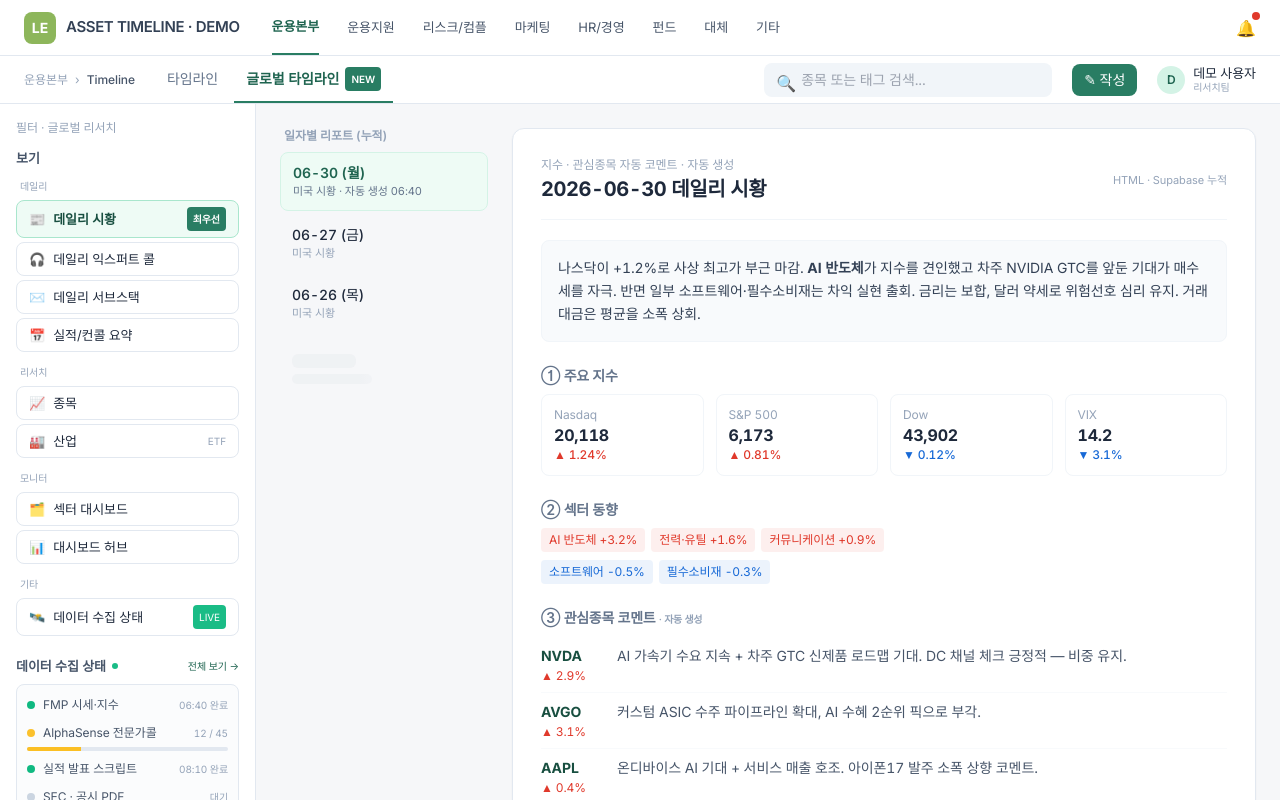
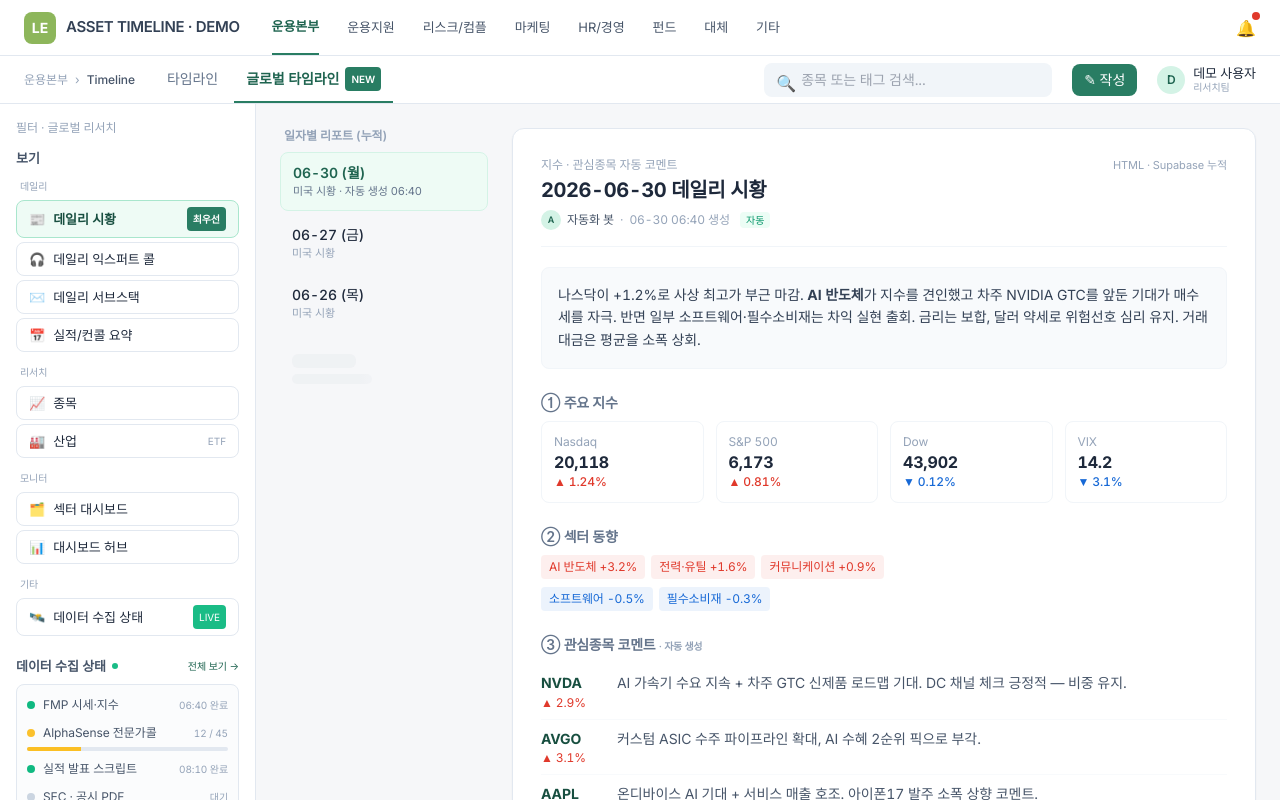
Before and after one commit to deepvaluekim-cmd/lifeinveinve, a plain HTML site: page index.html in a window 1280 px wide. Drawn offline with nearby package versions, Linux system fonts and the light colour scheme; a web font is replaced by a local one.

Commit message:
Deploy Global Timeline skeleton + dev docs (demo)

```diff
--- a/index.html
+++ b/index.html
@@ -337,7 +337,7 @@ function renderDaily(){renderDateList();const r=reports[curDate];const meta={mar
     const cards=r.sub.map((s,i)=>`<div class="rounded-lg border ${s.open?'border-brand-200 bg-brand-50/40':'border-slate-100'} p-4 mb-3"><div onclick="dToggle(${i})" class="flex items-center justify-between cursor-pointer"><div class="text-sm font-semibold">${s.title}</div><div class="flex items-center gap-2"><span class="text-[11px] text-slate-400">${s.a}</span><span class="text-slate-400 text-xs">${s.open?'▲':'▼'}</span></div></div><p class="text-sm text-slate-600 mt-1 mb-2">${s.sum}</p><div class="flex gap-1">${s.tags.map(t=>`<span class="tag">${t}</span>`).join('')}</div>${s.open&&s.detail?`<ul class="list-disc pl-5 space-y-1.5 text-sm text-slate-600 mt-3 pt-3 border-t border-slate-100">${s.detail.map(d=>`<li>${d}</li>`).join('')}</ul>`:''}</div>`).join('');
     inner=`<div class="flex justify-end mb-3"><button onclick="dAdd()" class="text-xs bg-brand-500 hover:bg-brand-600 text-white px-3 py-1.5 rounded-lg">✎ 글 추가</button></div>${cards}`;
   }
-  document.getElementById('daily-card').innerHTML=`<div class="flex items-center justify-between border-b border-slate-100 pb-4 mb-5"><div><div class="text-xs text-slate-400">${meta[1]} · 자동 생성</div><h2 class="text-xl font-bold mt-0.5">2026-${curDate} ${meta[0]}</h2></div><span class="text-[11px] text-slate-400">HTML · Supabase 누적</span></div>${inner}`;}
+  document.getElementById('daily-card').innerHTML=`<div class="border-b border-slate-100 pb-4 mb-5"><div class="flex items-center justify-between"><div class="text-xs text-slate-400">${meta[1]}</div><span class="text-[11px] text-slate-400">HTML · Supabase 누적</span></div><h2 class="text-xl font-bold mt-0.5">2026-${curDate} ${meta[0]}</h2><div class="flex items-center gap-1.5 text-xs text-slate-400 mt-1.5"><span class="w-5 h-5 rounded-full bg-brand-100 text-brand-600 grid place-items-center text-[9px] font-semibold">A</span><span class="font-medium text-slate-600">자동화 봇</span><span>·</span><span>${curDate} 06:40 생성</span><span class="ml-1 text-[10px] bg-emerald-50 text-emerald-600 px-1.5 rounded">자동</span></div></div>${inner}<div class="flex items-center gap-4 text-xs text-slate-400 border-t border-slate-100 pt-3 mt-6"><span class="cursor-pointer hover:text-up">🤍 0</span><span class="cursor-pointer hover:text-slate-600">💬 0</span><span class="cursor-pointer hover:text-slate-600">📎</span><span class="ml-auto cursor-pointer hover:text-brand-600">🔖</span><span class="cursor-pointer">↗</span></div>`;}
 function dToggle(i){const a=dailyType==='expert'?reports[curDate].exp:reports[curDate].sub;a[i].open=!a[i].open;renderDaily();}
 function dAdd(){if(dailyType==='expert'){const s=prompt('종목 · 소스 (예: NVDA · 데이터센터 채널)');if(!s||!s.trim())return;const sum=prompt('요약 한 줄');if(!sum||!sum.trim())return;const p=s.split('·');reports[curDate].exp.unshift({s:(p[0]||s).trim(),src:(p[1]||'직접 작성').trim(),sum:sum.trim(),detail:['직접 작성한 콜 노트.'],open:true});}else{const t=prompt('글 제목');if(!t||!t.trim())return;const sum=prompt('요약');if(!sum||!sum.trim())return;reports[curDate].sub.unshift({a:'나',title:t.trim(),sum:sum.trim(),tags:['#직접작성'],detail:['직접 작성한 노트.'],open:true});}renderDaily();}
 const earnings=[
```
